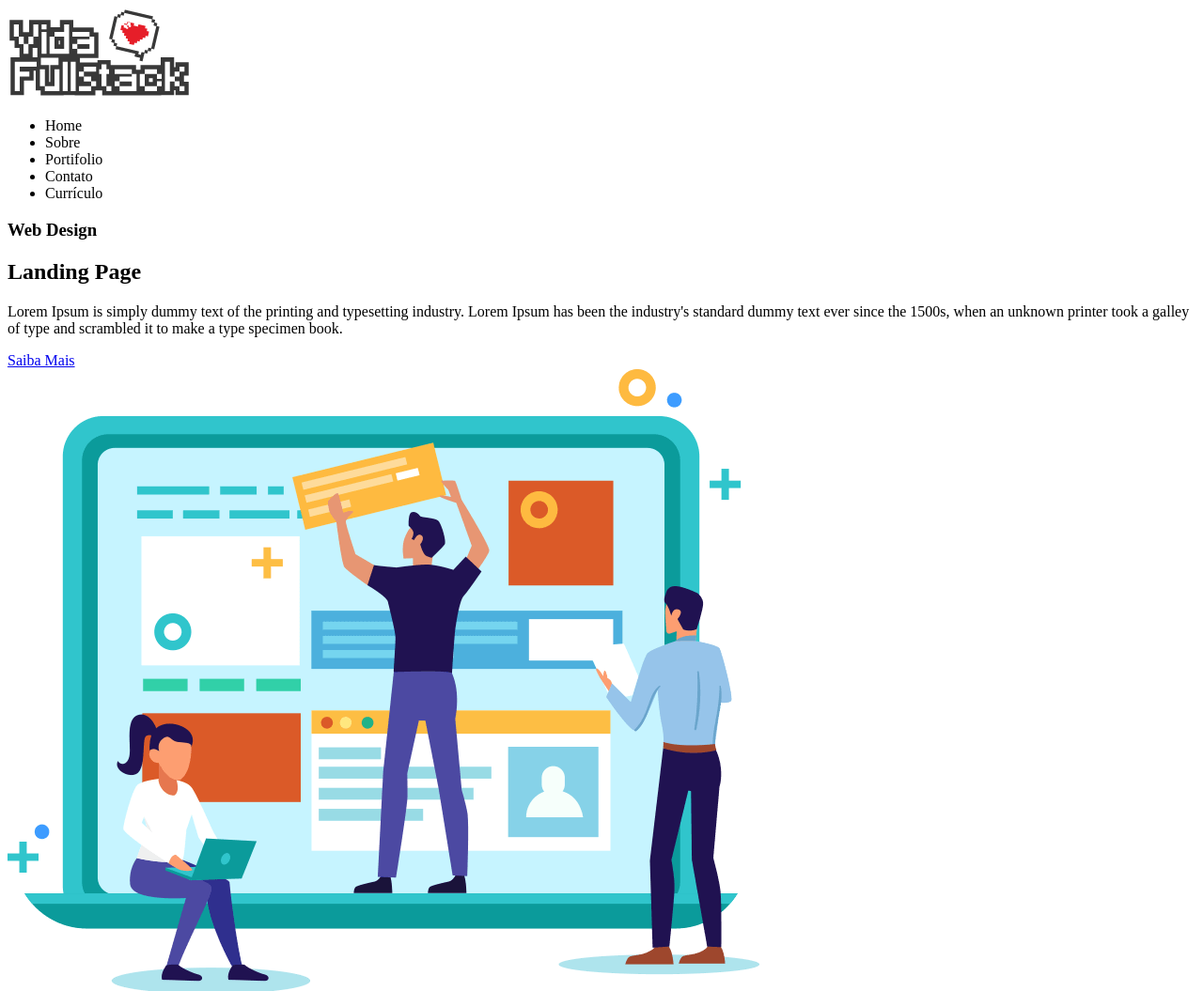
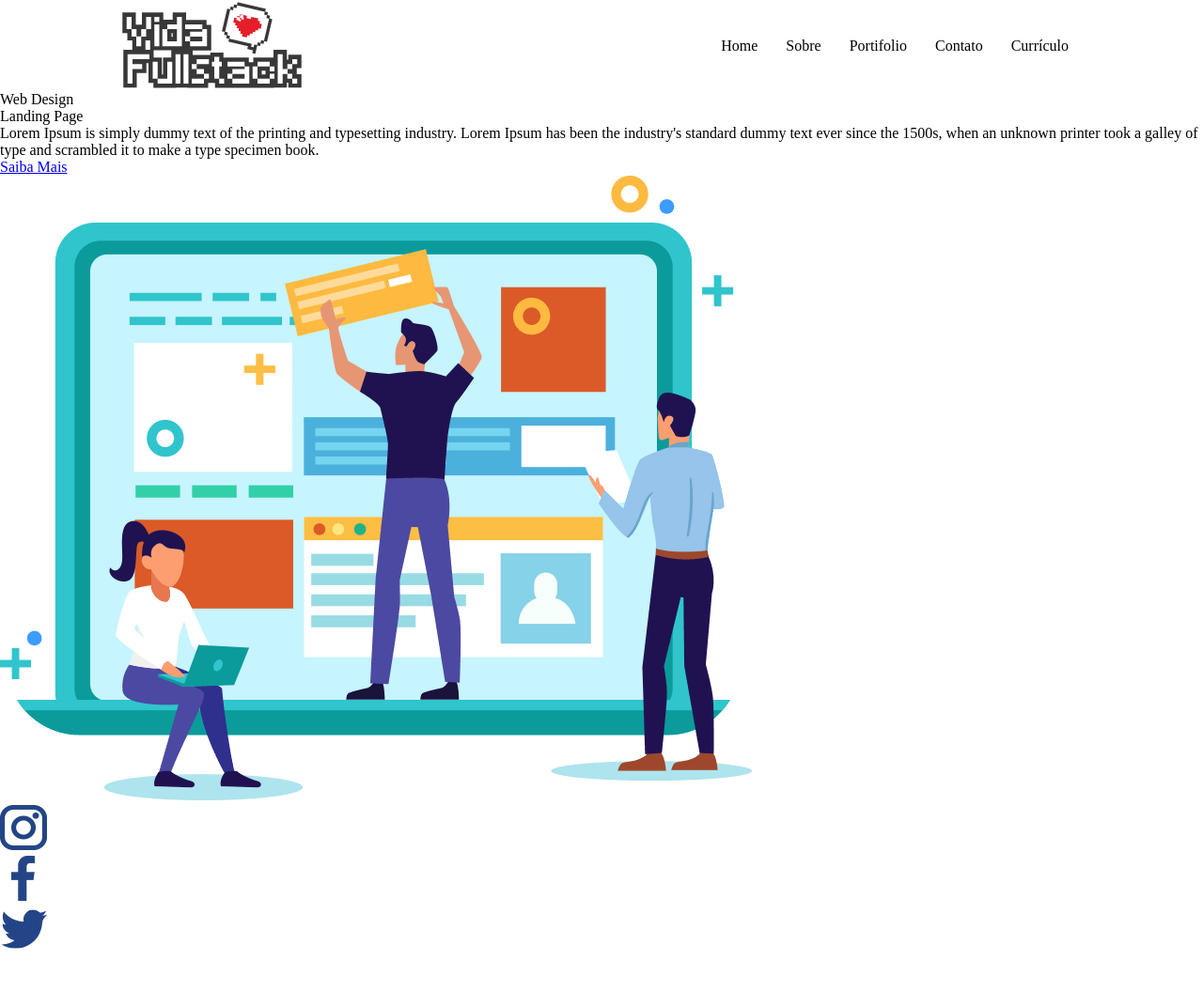
Before and after one commit to alevazdemello/testeSite1, a plain HTML site: page index.html in a window 1280 px wide. Shown: the top 1055 px of the page at 94% size. After the commit the page ends 1018 px from the top, so only its background shows below. Drawn offline with Linux system fonts and the light colour scheme.

Commit message:
modificação index e inclusão de css

```diff
--- /dev/null
+++ b/assets/css/header.css
@@ -0,0 +1,18 @@
+header {
+  width: 1024px;
+  margin: 0 auto;
+  display: flex;
+  flex-direction: row;
+  justify-content: space-between;
+  align-items: center;
+}
+
+header nav ul {
+  display: flex;
+  flex-direction: row;
+  list-style: none;
+}
+
+header nav ul li {
+  padding: 0 15px;
+}
--- /dev/null
+++ b/assets/css/style.css
@@ -0,0 +1,10 @@
+@import "./header.css";
+
+* {
+  margin: 0;
+  padding: 0;
+  border: 0;
+  font-size: 100%;
+  font: inherit;
+  vertical-align: baseline;
+}
--- a/index.html
+++ b/index.html
@@ -5,7 +5,7 @@
   <meta charset="UTF-8">
   <meta name="viewport" content="width=device-width, initial-scale=1.0">
   <title>Site</title>
-</head>
+  <link rel="stylesheet" type="text/css" href="./assets/css/style.css" </head>
 
 <body>
   <header>
```
